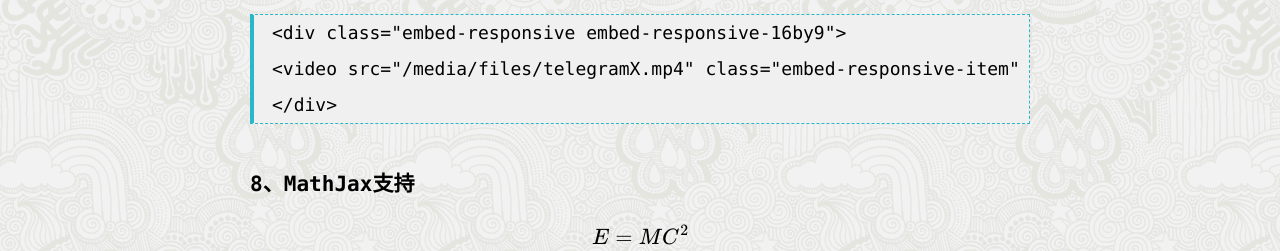
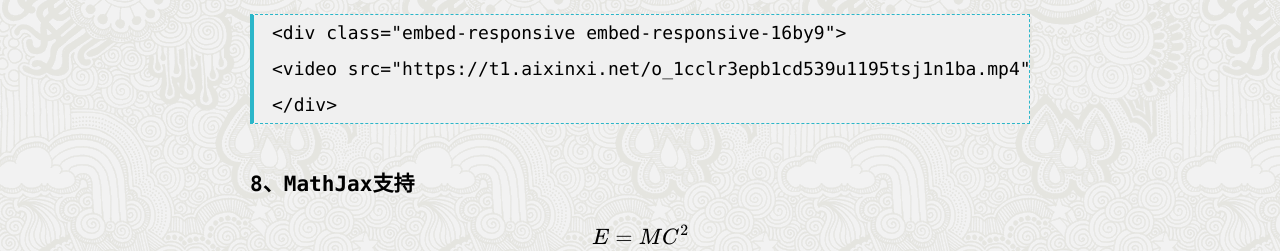
Before and after one commit to yvbukeji/jekyll-ynewtime, a Jekyll site: the page built from _posts/2018-09-10-jekyll-ynewtime.md, in a window 1280 px wide and 900 px high, scrolled down 7197 px, cut to the strip 288-900 px from the top of the window. Shown: the top 251 px of the strip. Built offline with Jekyll 4.4.1, drawn with Linux system fonts in a browser that asks for light colours; some web fonts are replaced; formulas are drawn with MathJax 3; comment, search, counter and statistics services are not loaded.

Commit message:
link fixed

````diff
--- a/_posts/2018-09-10-jekyll-ynewtime.md
+++ b/_posts/2018-09-10-jekyll-ynewtime.md
@@ -178,12 +178,12 @@
 #### 响应式视频：
 
 <div class="embed-responsive embed-responsive-16by9">
-<video src="/media/files/telegramX.mp4" class="embed-responsive-item" controls="controls"></video>
+<video src="https://t1.aixinxi.net/o_1cclr3epb1cd539u1195tsj1n1ba.mp4" class="embed-responsive-item" controls="controls"></video>
 </div>
 
 ```
 <div class="embed-responsive embed-responsive-16by9">
-<video src="/media/files/telegramX.mp4" class="embed-responsive-item" controls="controls"></video>
+<video src="https://t1.aixinxi.net/o_1cclr3epb1cd539u1195tsj1n1ba.mp4" class="embed-responsive-item" controls="controls"></video>
 </div>
 ```
 
````
